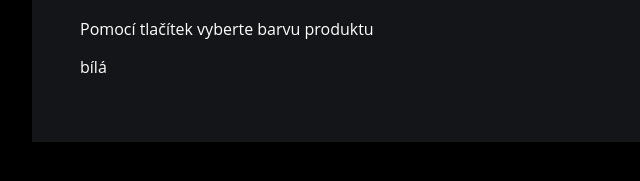
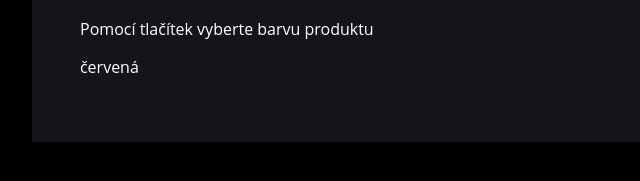
Before and after one commit to LenkaMichaleova/DA-Git2-cviceni-panske_obleky, a plain HTML site: page index.html in a window 1280 px wide. Shown: the part 467-648 px from the top of the page, 188-828 px from the left. Drawn offline with Linux system fonts and the light colour scheme; a web font is replaced by a local one.

Commit message:
změna barvy na červenou

```diff
--- a/index.html
+++ b/index.html
@@ -67,7 +67,7 @@
         <div class="choose-colors">
           <div class="color-option">
             <div class="color-box"></div>
-            <p class="color__name">bílá</p>
+            <p class="color__name">červená</p>
           </div>
         </div>
       </div>
```
